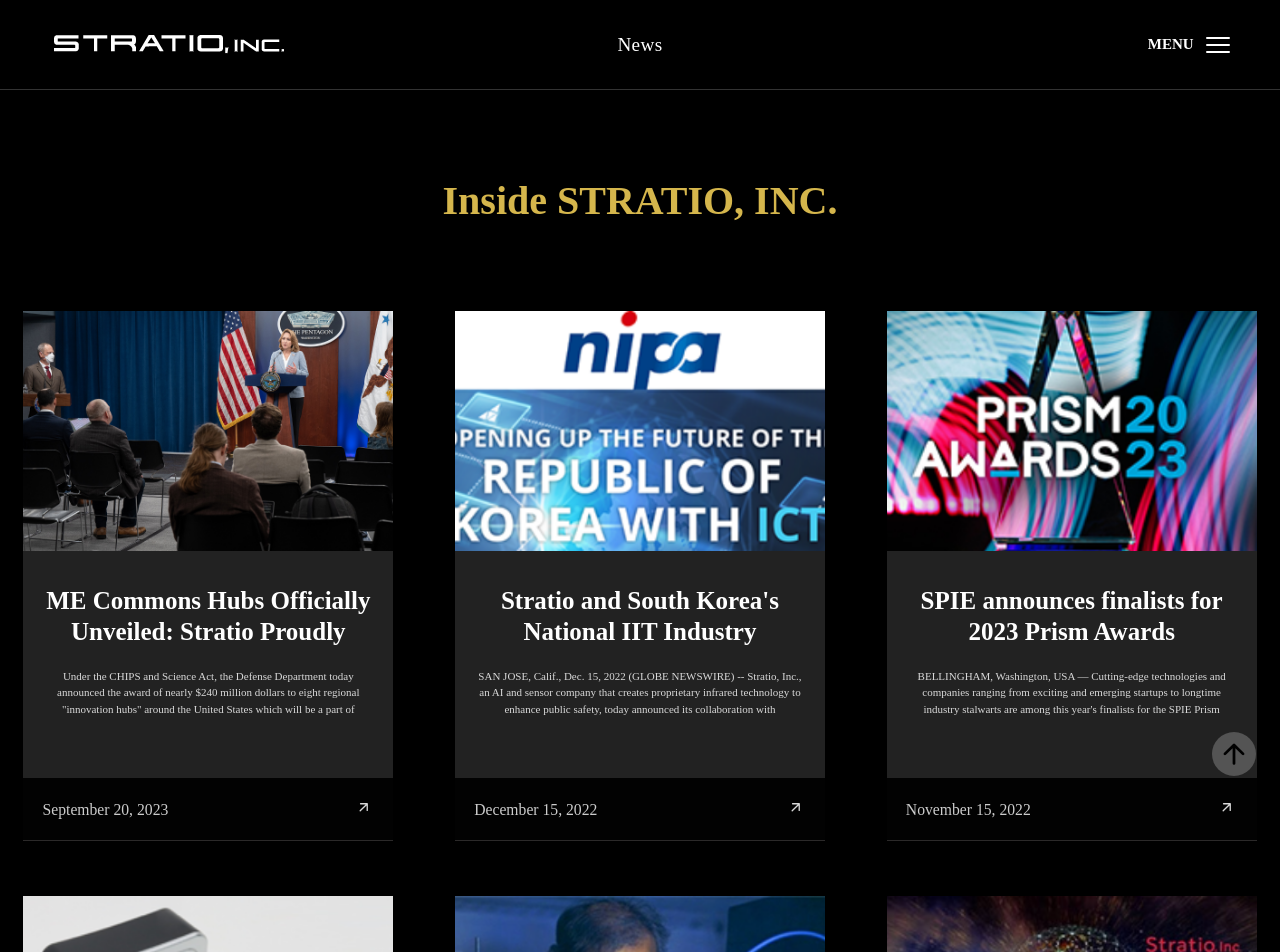
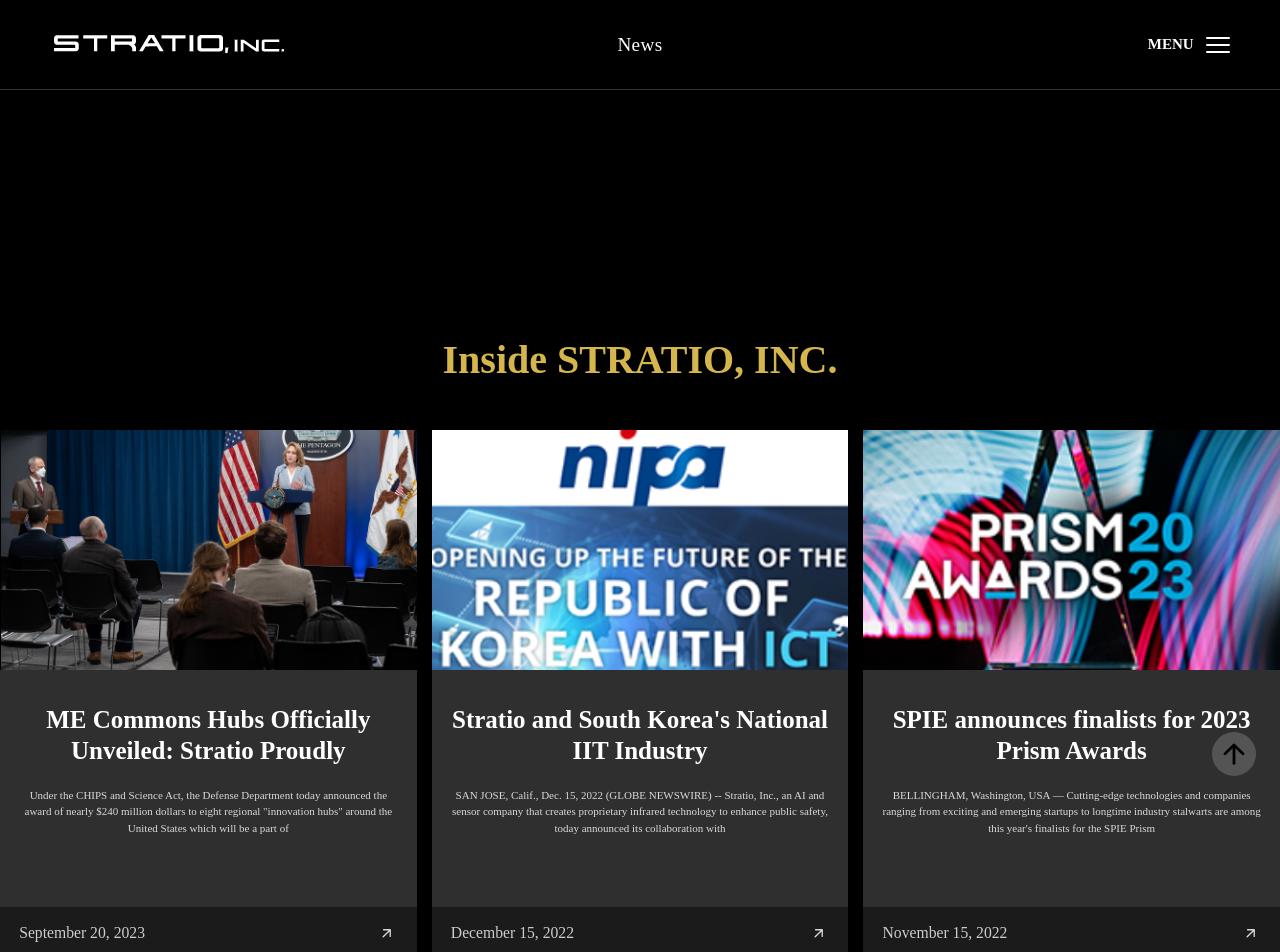
Before and after one commit to MoeThetPanHnin/stratiohomepage, a React (Vite) app: page /news in a window 1280 px wide. Shown: the top 952 px of the page. Built offline with nearby package versions, Linux system fonts and the light colour scheme.

Commit message:
new update

```diff
--- a/src/News.jsx
+++ b/src/News.jsx
@@ -192,10 +192,10 @@
     <div style={{ width: '100vw', minHeight: '100vh', background: 'black', paddingTop: 90, paddingBottom: 100 }}>
       <div style={{ maxWidth: 1400, margin: '0 auto', padding: 0 }}>
         <div style={{ textAlign: 'center', margin: '0 0 2.5rem 0', paddingTop: '3rem' }}>
-          <h2 style={{ color: '#D5B64C', fontSize: '2.5rem', fontWeight: 700, marginBottom: '2.5rem' }}>Inside STRATIO, INC.</h2>
+          <h2 style={{ color: '#D5B64C', fontSize: '2.5rem', fontWeight: 700, marginBottom: '2.5rem', marginTop: '12rem' }}>Inside STRATIO, INC.</h2>
         </div>
         {/* First 9 news cards */}
-        <div className="news-grid" style={{ display: 'grid', gridTemplateColumns: 'repeat(auto-fit, minmax(370px, 1fr))', gap: '20px', justifyItems: 'center' }}>
+        <div className="news-grid" style={{ display: 'grid', gridTemplateColumns: 'repeat(auto-fit, minmax(370px, 1fr))', gap: '5px', justifyItems: 'stretch' }}>
           {newsData.slice(0, 9).map((news, idx) => (
             <NewsCard key={idx} {...news} />
           ))}
@@ -214,7 +214,7 @@
         )}
         {/* Remaining 16 news cards */}
         {showSecondSet && (
-          <div className="news-grid" style={{ display: 'grid', gridTemplateColumns: 'repeat(auto-fit, minmax(370px, 1fr))', gap: '20px', justifyItems: 'center', marginTop: '2.5rem', marginBottom: '4rem' }}>
+          <div className="news-grid" style={{ display: 'grid', gridTemplateColumns: 'repeat(auto-fit, minmax(370px, 1fr))', gap: '5px', justifyItems: 'stretch', marginTop: '2.5rem', marginBottom: '4rem' }}>
             {newsData.slice(9, 25).map((news, idx) => (
               <NewsCard key={9 + idx} {...news} />
             ))}
--- a/src/components/NewsCard.css
+++ b/src/components/NewsCard.css
@@ -1,11 +1,11 @@
 .news-card {
   background: none;
-  width: 370px;
+  width: 100%;
   height: 530px;
   display: flex;
   flex-direction: column;
   min-height: 450px;
-  margin-top: 40px;
+  margin: 0; /* no extra margin, grid gap controls spacing */
   padding: 0;
 }
 
@@ -18,7 +18,7 @@
 }
 
 .news-card-content {
-  background: #222;
+  background: #2F2F2F;
   margin: 0;
   padding: 1.5rem 1.2rem 1.2rem 1.2rem;
   flex: 1;
@@ -53,15 +53,15 @@
 
 }
 
-.news-card-footer {
+a.news-card-footer {
   display: flex;
   justify-content: space-between;
   align-items: center;
-  background: #020202;
+  background: #1B1B1B;
   padding: 0.9rem 1.2rem;
   border-bottom: 1px solid #2b2929;
-
-
+  text-decoration: none;
+  cursor: pointer;
 }
 
 .news-card-date {
--- a/src/components/NewsCard.jsx
+++ b/src/components/NewsCard.jsx
@@ -8,12 +8,10 @@
       <h3 className="news-card-title">{title}</h3>
       <p className="news-card-desc">{desc}</p>
     </div>
-    <div className="news-card-footer">
+    <a href={url} className="news-card-footer" aria-label="Read more" target="_blank" rel="noopener noreferrer">
       <span className="news-card-date">{date}</span>
-      <a href={url} className="news-card-link" aria-label="Read more" target="_blank" rel="noopener noreferrer">
-        <span><img src="/contact/Arrow Outward.svg" alt="arrow" style={{ width: '20px', height: '20px' }} /></span>
-      </a>
-    </div>
+      <span className="news-card-link"><img src="/contact/Arrow Outward.svg" alt="arrow" style={{ width: '20px', height: '20px' }} /></span>
+    </a>
   </div>
 );
 
```
